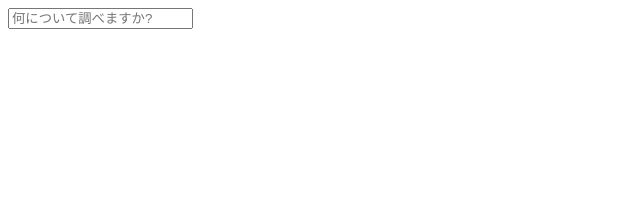
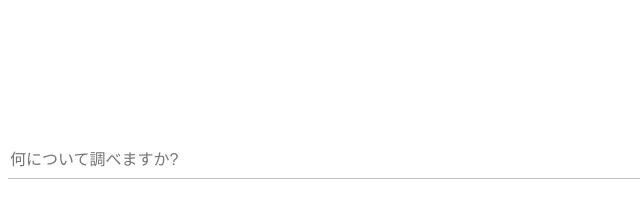
Before and after one commit to medakoro/Custom-Newtab-For-meda, a plain HTML site: page index.html in a window 1280 px wide. Shown: the whole page, without its empty margins (0-640 px from the left). Drawn offline with Linux system fonts and the light colour scheme; the site is published under a folder, as on GitHub Pages, so addresses that start at the root find nothing.

Commit message:
動かねえ#1

```diff
--- a/index.html
+++ b/index.html
@@ -7,6 +7,6 @@
       <div class="text_underline"></div>
   </div>
   <!--スタイルシート指定-->
-  <link rel="stylesheet" type="text/css" href="/main_style.css">
+  <link rel="stylesheet" type="text/css" href="main_style.css">
 </body>
 </html>
```
